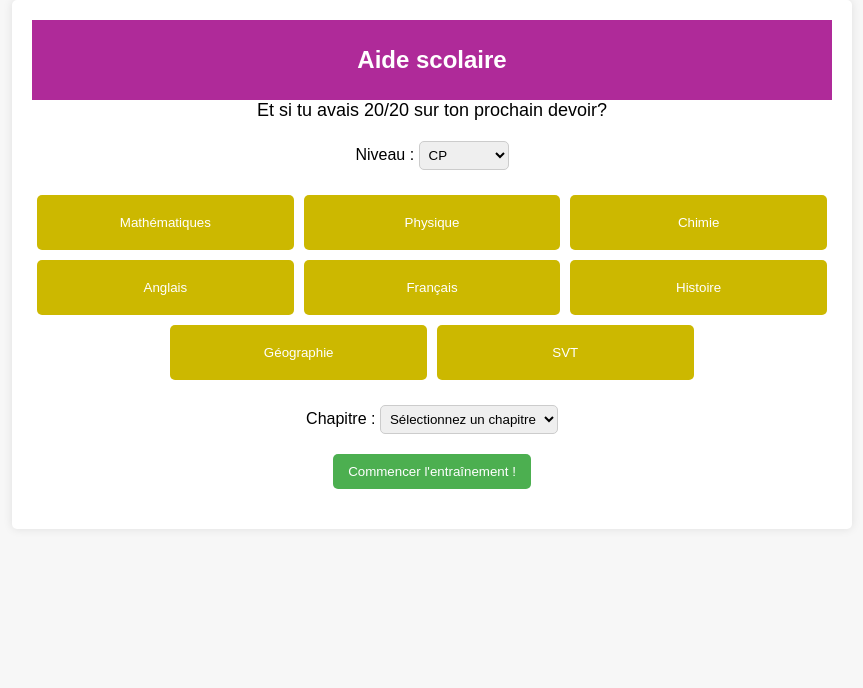
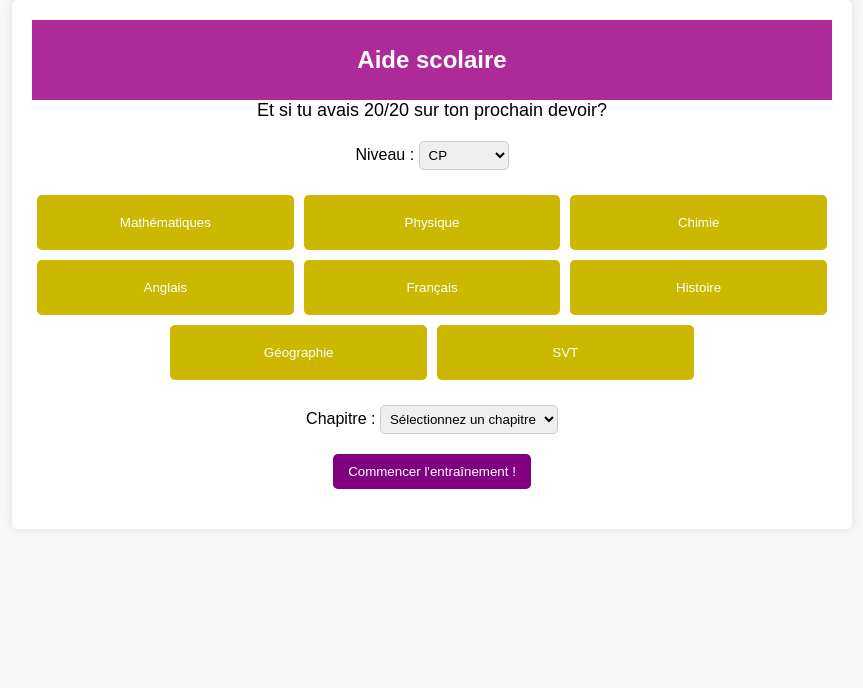
Before and after one commit to tdlogtige/Projet2324, a Flask app: page / in a window 1280 px wide. Shown: the top 688 px of the page, without its empty margins (208-1071 px from the left). Run offline with Flask 3, Linux system fonts and the light colour scheme; parts of the project's set-up code (start-up, migrations or seed data) failed here and were passed over.

Commit message:
Update style_index.css col

```diff
--- a/static/style_index.css
+++ b/static/style_index.css
@@ -74,7 +74,7 @@ body {
 }
 
 .action-button {
-    background-color: #4CAF50;
+    background-color: #800080;
     color: white;
     padding: 10px 15px;
     border: none;
@@ -97,7 +97,7 @@ body {
 
 
 .subject-button-selected {
-    background-color: #4CAF50; /* Choisissez la couleur que vous préférez */
+    background-color: #800080;
 }
 
 
```
